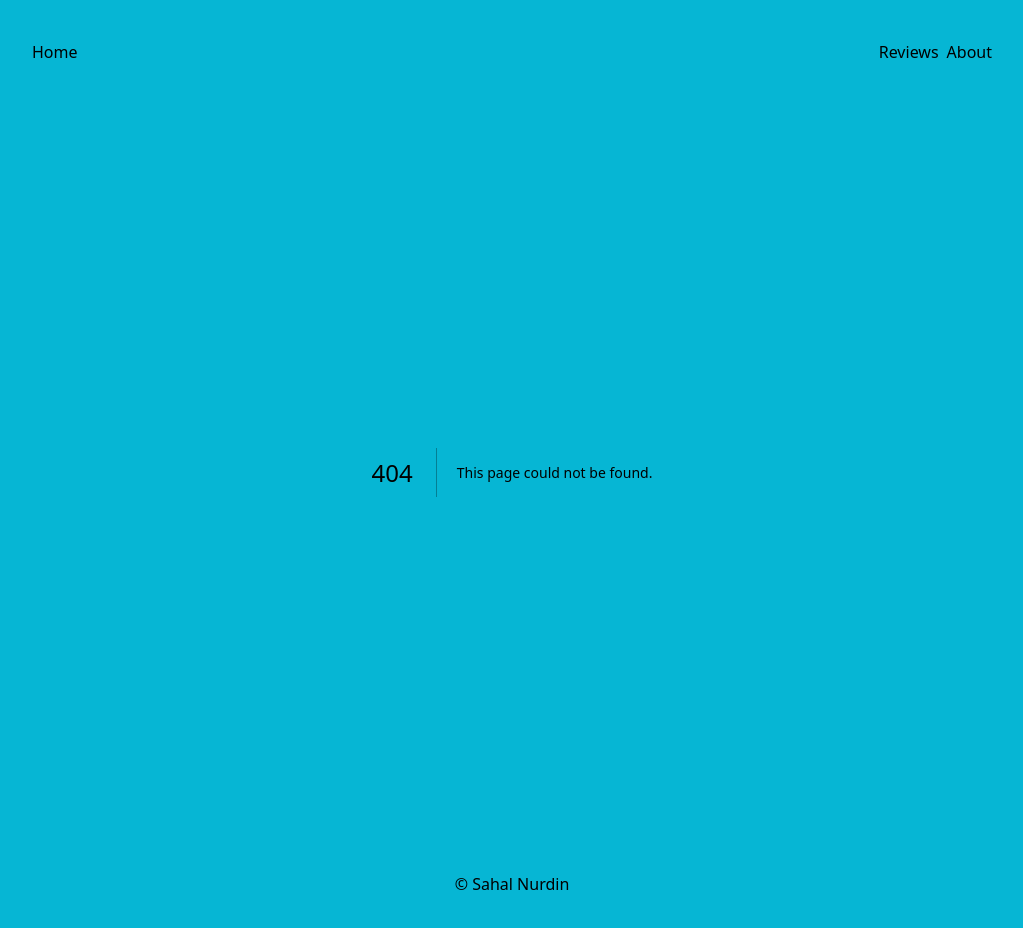
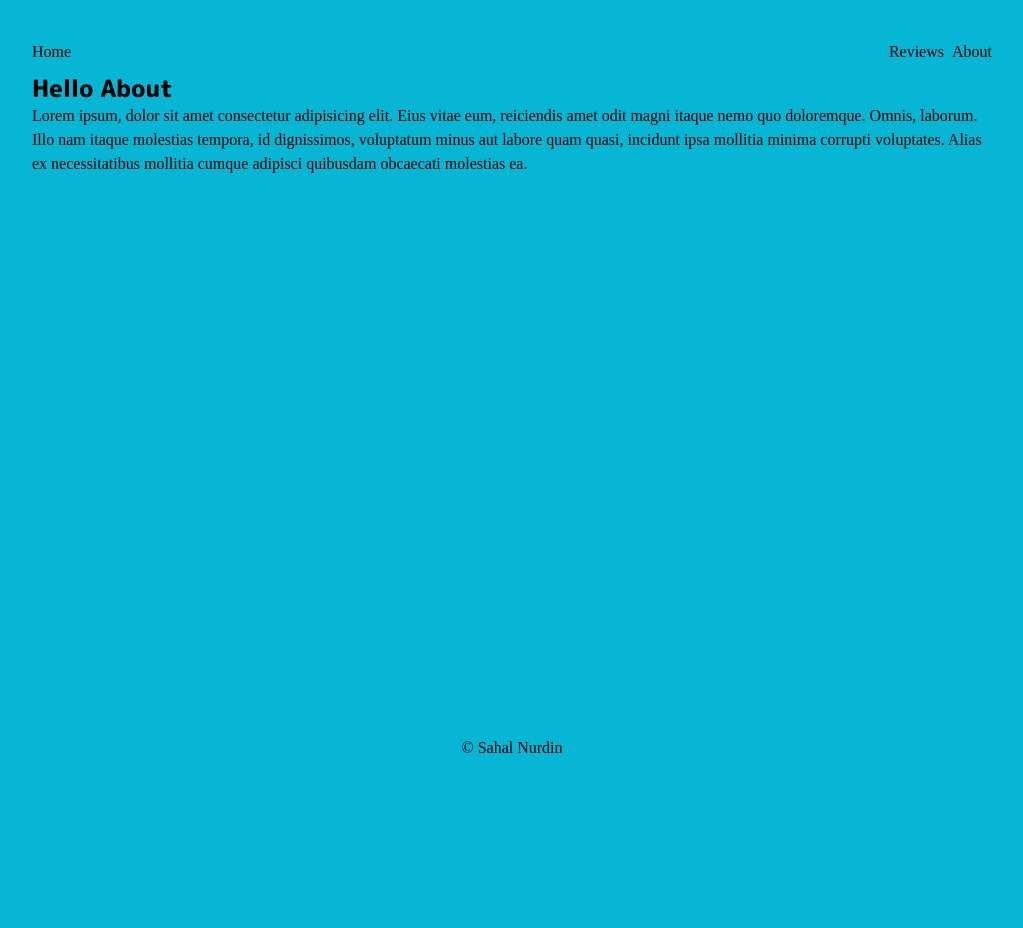
Before and after one commit to SahalN/sahalcg-reviews, a Next.js app: page /about in a window 1280 px wide. Before the commit this address had no page. Shown: the top 928 px of the page, without its empty margins (128-1151 px from the left). After the commit the page ends 800 px from the top, so only its background shows below. Built offline with nearby package versions, Linux system fonts and the light colour scheme.

Commit message:
add fonts

```diff
--- /dev/null
+++ b/app/about/page.jsx
@@ -0,0 +1,19 @@
+/** @format */
+
+import Heading from "@/components/Heading";
+
+export default function AboutPage() {
+  return (
+    <>
+      <Heading>Hello About</Heading>
+      <p>
+        Lorem ipsum, dolor sit amet consectetur adipisicing elit. Eius vitae
+        eum, reiciendis amet odit magni itaque nemo quo doloremque. Omnis,
+        laborum. Illo nam itaque molestias tempora, id dignissimos, voluptatum
+        minus aut labore quam quasi, incidunt ipsa mollitia minima corrupti
+        voluptates. Alias ex necessitatibus mollitia cumque adipisci quibusdam
+        obcaecati molestias ea.
+      </p>
+    </>
+  );
+}
--- a/app/fonts.js
+++ b/app/fonts.js
@@ -0,0 +1,14 @@
+/** @format */
+
+import { Inter, M_PLUS_Rounded_1c } from "next/font/google";
+
+export const inter = Inter({
+  subsets: ["latin"],
+  variable: "--font-inter",
+});
+
+export const mplusrounded1c = M_PLUS_Rounded_1c({
+  subsets: ["latin"],
+  variable: "--font-mplusrounded1c",
+  weight: "800",
+});
--- a/app/layout.jsx
+++ b/app/layout.jsx
@@ -1,17 +1,17 @@
 /** @format */
 
-import Link from "next/link";
 import "./globals.css";
 import Navbar from "../components/Navbar";
+import { mplusrounded1c } from "./fonts";
 
 export default function RootLayout({ children }) {
   return (
-    <html lang='en'>
+    <html lang='en' className={mplusrounded1c.variable}>
       <body className='flex flex-col min-h-screen px-40 py-10 bg-cyan-500'>
         <header>
           <Navbar />
         </header>
-        <main className='mt-2 grow '>{children}</main>
+        <main className='mt-2 grow'>{children}</main>
         <footer className='text-center'>&copy; Sahal Nurdin</footer>
       </body>
     </html>
--- a/app/page.jsx
+++ b/app/page.jsx
@@ -1,5 +1,5 @@
 /** @format */
 
 export default function HomePage() {
-  return <h1>Hello Home Page</h1>;
+  return <h1 className='text-2xl font-bold '>Hello Home Page</h1>;
 }
--- a/app/reviews/page.jsx
+++ b/app/reviews/page.jsx
@@ -1,11 +1,12 @@
 /** @format */
 
+import Heading from "@/components/Heading";
 import Link from "next/link";
 
 export default function ReviewsPage() {
   return (
     <>
-      <h1>Hello reviews</h1>
+      <Heading>Hello reviews</Heading>
       <ul>
         <li>
           <Link href='/reviews/the-race'>The Race CGI's Reviews</Link>
--- a/app/reviews/the-race/page.jsx
+++ b/app/reviews/the-race/page.jsx
@@ -1,9 +1,11 @@
 /** @format */
+
+import Heading from "@/components/Heading";
 
 export default function TheracePage() {
   return (
     <>
-      <h1>The Race CGI Review</h1>{" "}
+      <Heading>The Race CGI Review</Heading>{" "}
       <p>
         Lorem ipsum dolor sit amet consectetur adipisicing elit. Soluta,
         obcaecati odio doloribus error vero officia minima fuga illo molestias
--- /dev/null
+++ b/components/Heading.jsx
@@ -0,0 +1,7 @@
+/** @format */
+
+export default function Heading({ children }) {
+  return (
+    <h1 className='text-2xl font-bold font-mplusrounded1c '>{children}</h1>
+  );
+}
--- a/tailwind.config.js
+++ b/tailwind.config.js
@@ -6,7 +6,12 @@
 module.exports = {
   content: ["./app/**/*.{jsx,tsx}", "./components/**/*.{jsx, tsx}"],
   theme: {
-    extend: {},
+    extend: {
+      fontFamily: {
+        sans: ["var(--font-inter)", "sans-serif"],
+        mplusrounded1c: ["var(--font-mplusrounded1c)", "sans-serif"],
+      },
+    },
   },
   plugins: [],
 };
```
